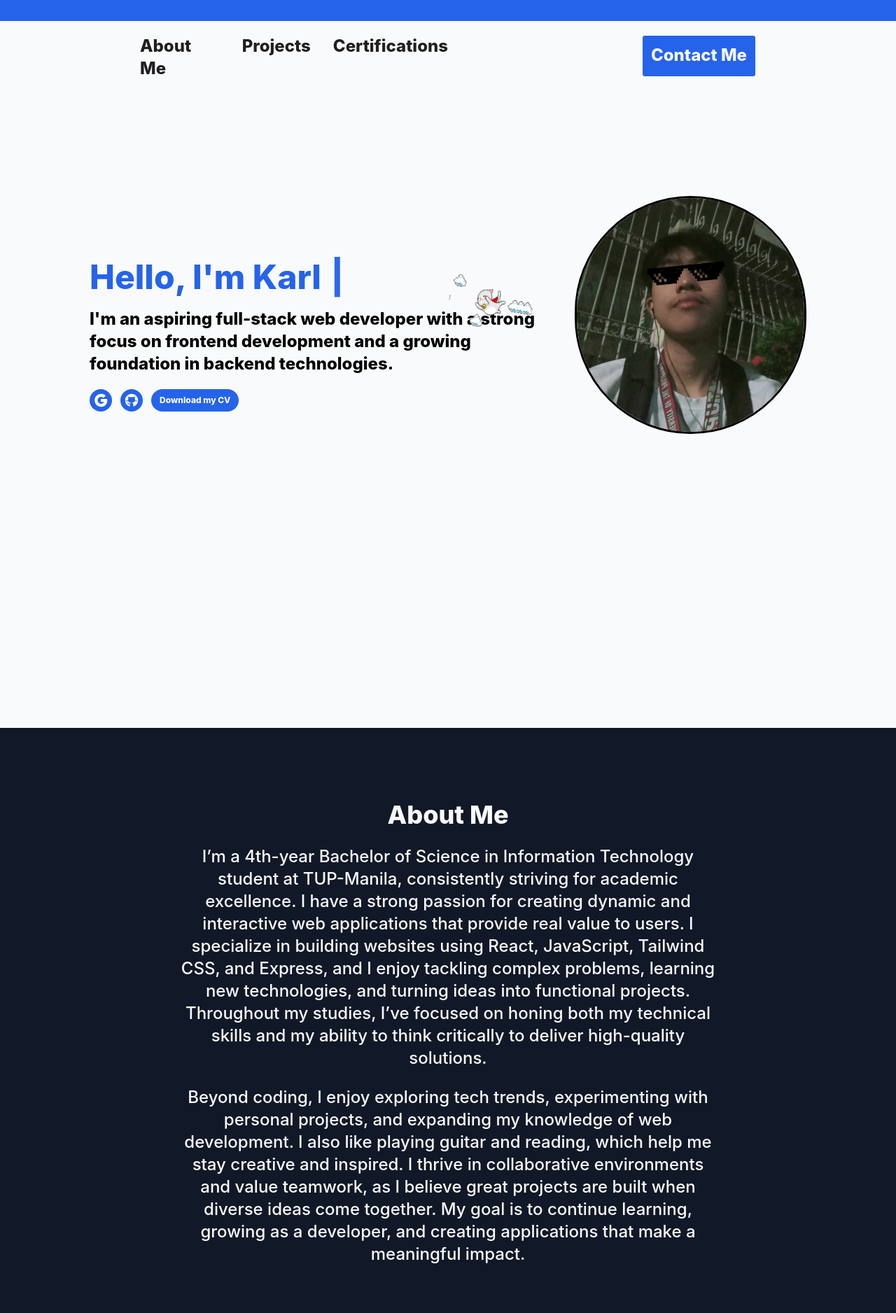
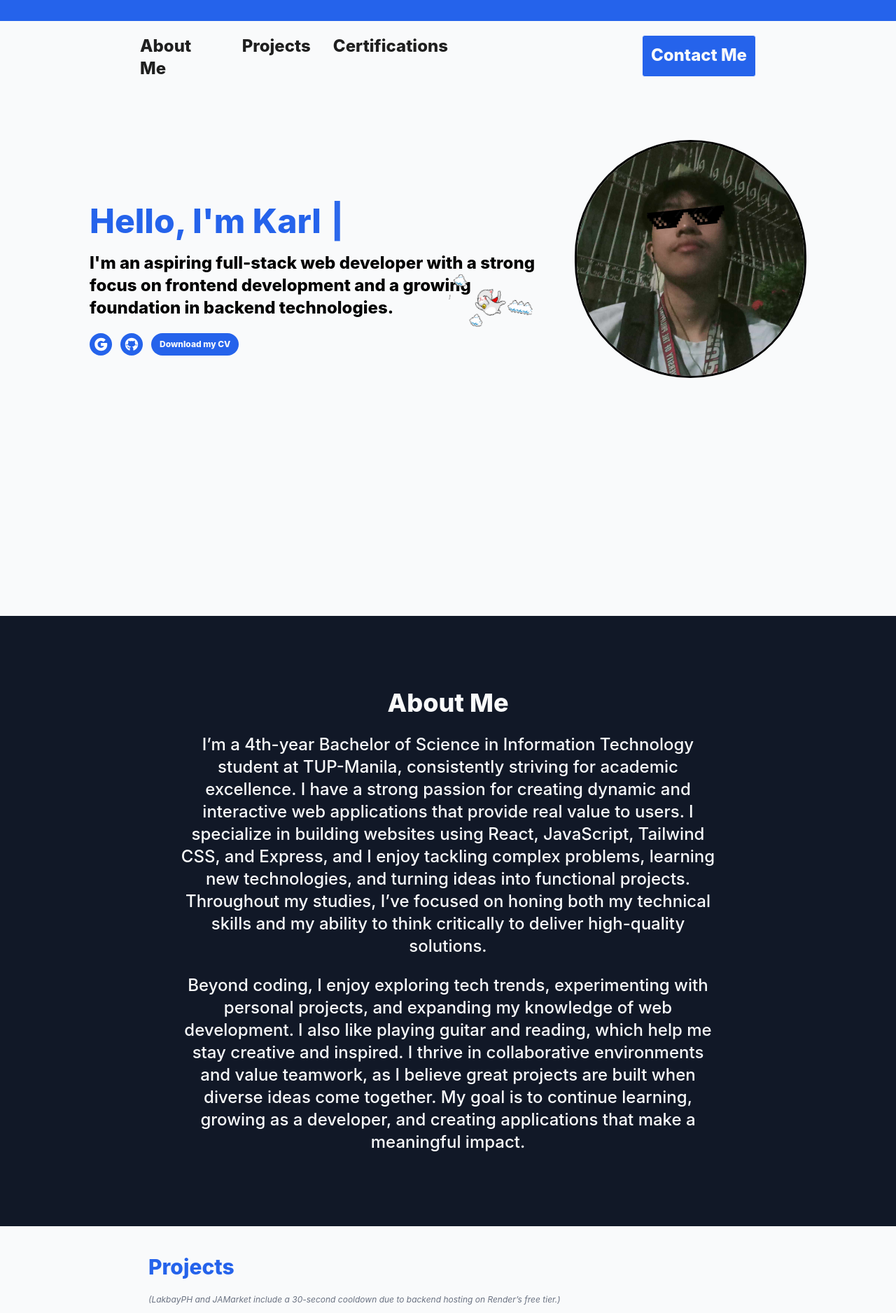
Before and after one commit to KarlBautista/Portfolio, a React (Vite) app in the folder Portfolio/: page / in a window 1280 px wide. Shown: the top 1876 px of the page at 70% size. Built offline with nearby package versions, Linux system fonts and the light colour scheme.

Commit message:
added note in the projects

```diff
--- a/Portfolio/src/components/Hero.jsx
+++ b/Portfolio/src/components/Hero.jsx
@@ -25,7 +25,7 @@ const Hero = () => {
 
 
     return (
-    <div className='w-full min-h-[120vh] mb-20 md:px-5 flex justify-center items-center font-extrabold'>
+    <div className='w-full min-h-[100vh] mb-20 md:px-5 flex justify-center items-center font-extrabold'>
       <div className='w-full max-w-5xl flex flex-col-reverse lg:flex-row items-center gap-6 md:gap-8 px-4 md:px-0'>
         <motion.div className='w-full md:w-2/3 flex flex-col justify-center gap-5 text-center md:text-left'
               initial={{ opacity: 0, x: -150 }}
--- a/Portfolio/src/components/Projects.jsx
+++ b/Portfolio/src/components/Projects.jsx
@@ -25,6 +25,7 @@ const Projects = ({ projectsRef }) => {
             animate={controls}
             initial="hidden"
             transition={{ duration: 0.6, ease: "easeOut"}}>Projects</motion.h1>
+            <p className='italic text-[12px] text-gray-500 px-5'>(LakbayPH and JAMarket include a 30-second cooldown due to backend hosting on Render’s free tier.)</p>
 
             <div className=' w-full h-full flex flex-wrap gap-5 justify-center p-3' ref={inViewRef}>
                <motion.a className='w-full lg:w-[45%] h-auto md:h-[520px] min-h-[480px] flex flex-col justify-between backdrop-blur-md border-5 border-[#111827] hover:border-[#2563EB] shadow-xl rounded-2xl p-4 transform transition-transform duration-300 ease-out hover:-translate-y-2 hover:shadow-2xl group
@@ -125,7 +126,8 @@ const Projects = ({ projectsRef }) => {
                initial="hidden"
                transition={{ duration: 0.2, ease: "easeOut"}}
                href='https://jamarket.vercel.app/'
-               target='_blank'>
+               target='_blank'
+               rel='noreferrer'>
 
                     <div className='w-full rounded-xl overflow-hidden h-1/2 md:h-[52%]'>
                         <img src={JAMarket} alt="" className='w-full h-full object-cover' />
```
